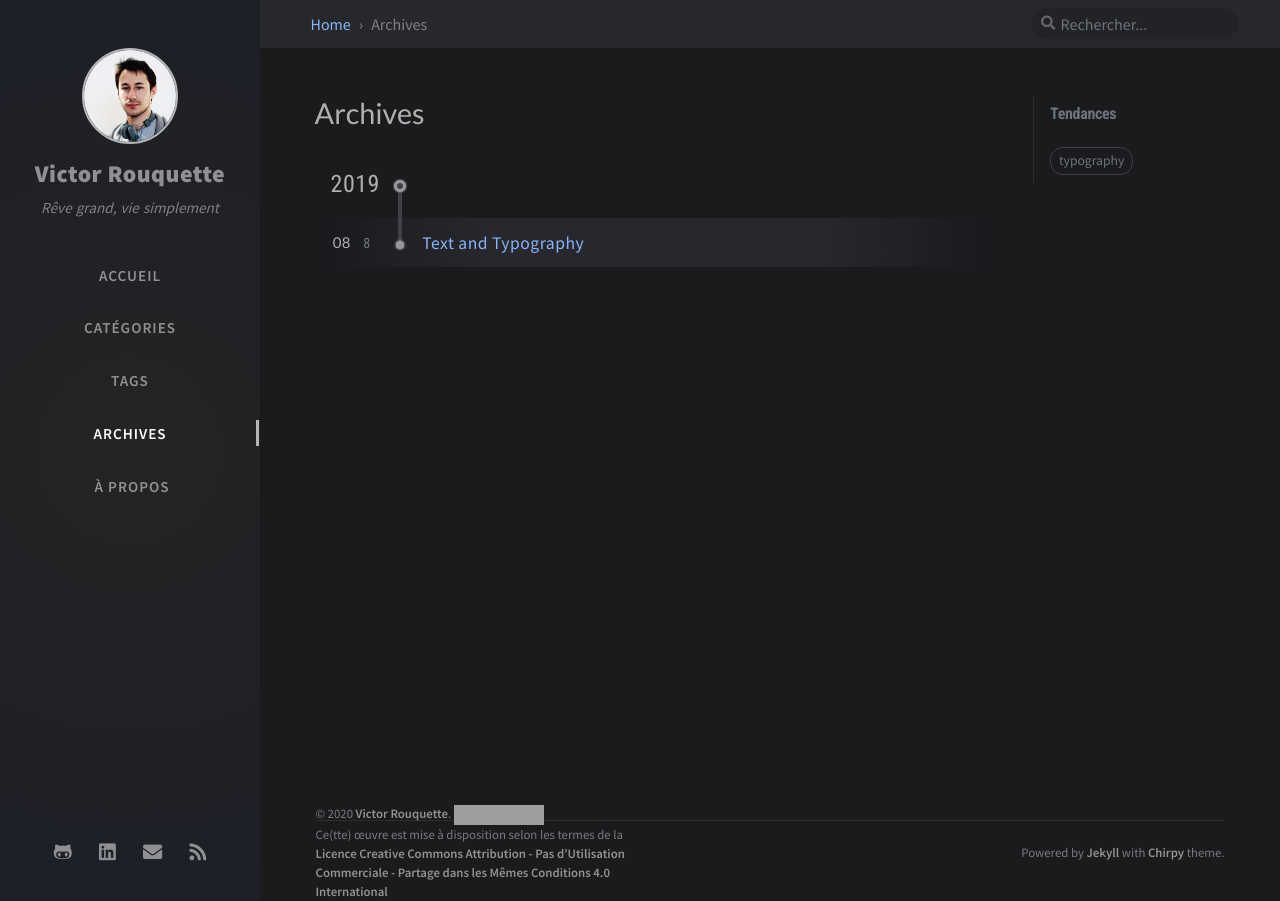
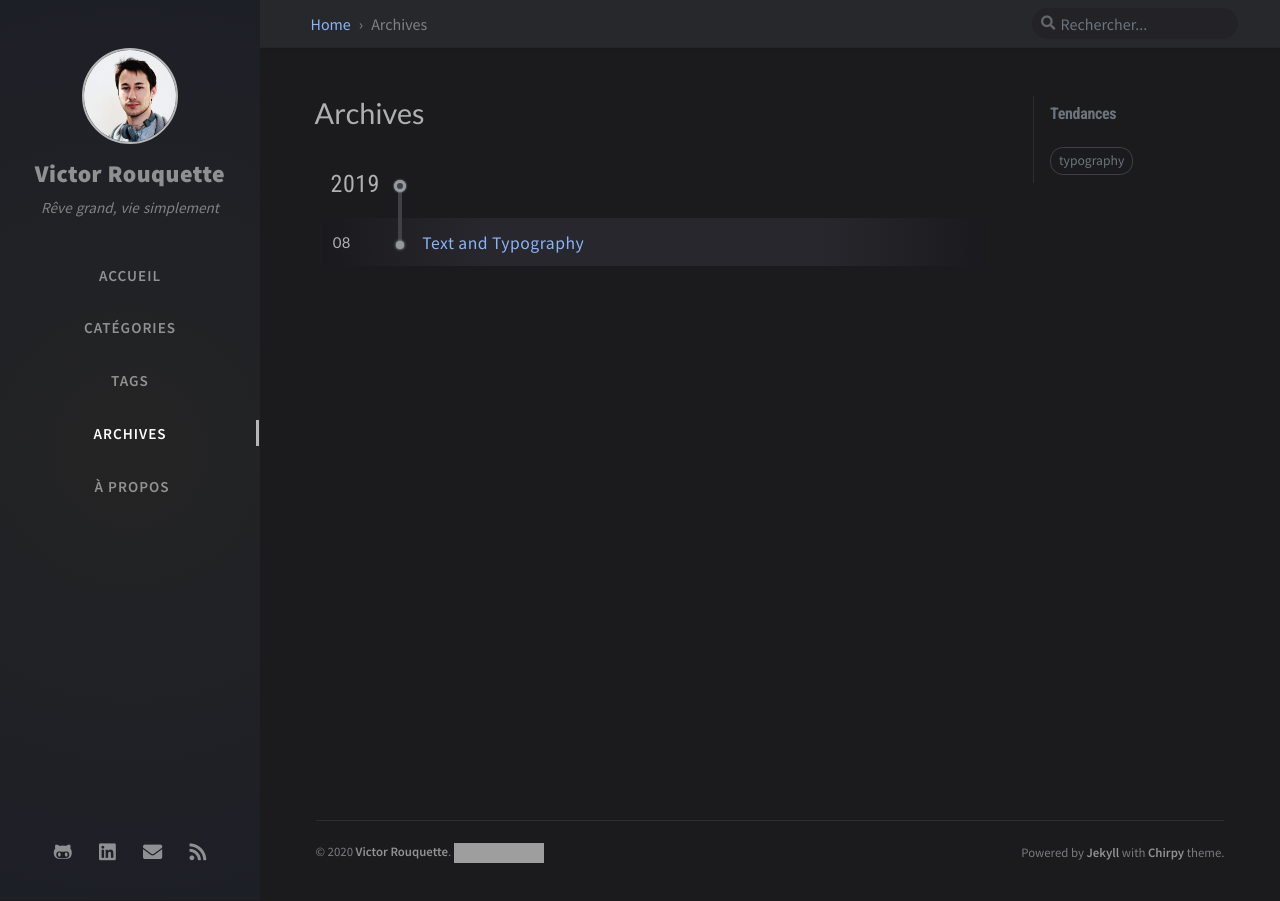
Before and after one commit to Terag/terag.github.io, a Jekyll site: the page built from tabs/archives.md, in a window 1280 px wide. Built offline with Jekyll 4.4.1, drawn with Linux system fonts in a browser that asks for light colours; nearby versions of some CDN libraries; comment, search, counter and statistics services are not loaded; grey boxes are pictures that could not be loaded.

Commit message:
More corrections

```diff
--- a/_data/rights.yml
+++ b/_data/rights.yml
@@ -10,7 +10,7 @@ license:
   name: CC BY-NC-SA 4.0
   link: "https://creativecommons.org/licenses/by-nc-sa/4.0/"
 
-brief: <a rel="license" href="http://creativecommons.org/licenses/by-nc-sa/4.0/"><img alt="Licence Creative Commons" style="border-width:0" src="https://i.creativecommons.org/l/by-nc-sa/4.0/80x15.png" /></a><br />Ce(tte) œuvre est mise à disposition selon les termes de la <a rel="license" href="http://creativecommons.org/licenses/by-nc-sa/4.0/">Licence Creative Commons Attribution - Pas d’Utilisation Commerciale - Partage dans les Mêmes Conditions 4.0 International</a>
+brief: <a rel="license" href="http://creativecommons.org/licenses/by-nc-sa/4.0/"><img alt="Licence Creative Commons" style="border-width:0" src="https://i.creativecommons.org/l/by-nc-sa/4.0/80x15.png" /></a>
 
 verbose: >-
   Le contenu de ce site est mis à disposition selon les termes de la Licence
--- a/tabs/archives.md
+++ b/tabs/archives.md
@@ -21,7 +21,7 @@ title: Archives
     <li>
       <div>
         {% capture this_day %}{{ post.date | date: "%d" }}{% endcapture %}
-        {% capture this_month %}{{ post.date | date: "%-m" }}{% case m %}
+        {% capture this_month %}{% assign m = page.date | date: "%-m" %}{% case m %}
           {% when '1' %}Janv
           {% when '2' %}Fevr
           {% when '3' %}Mars
```
